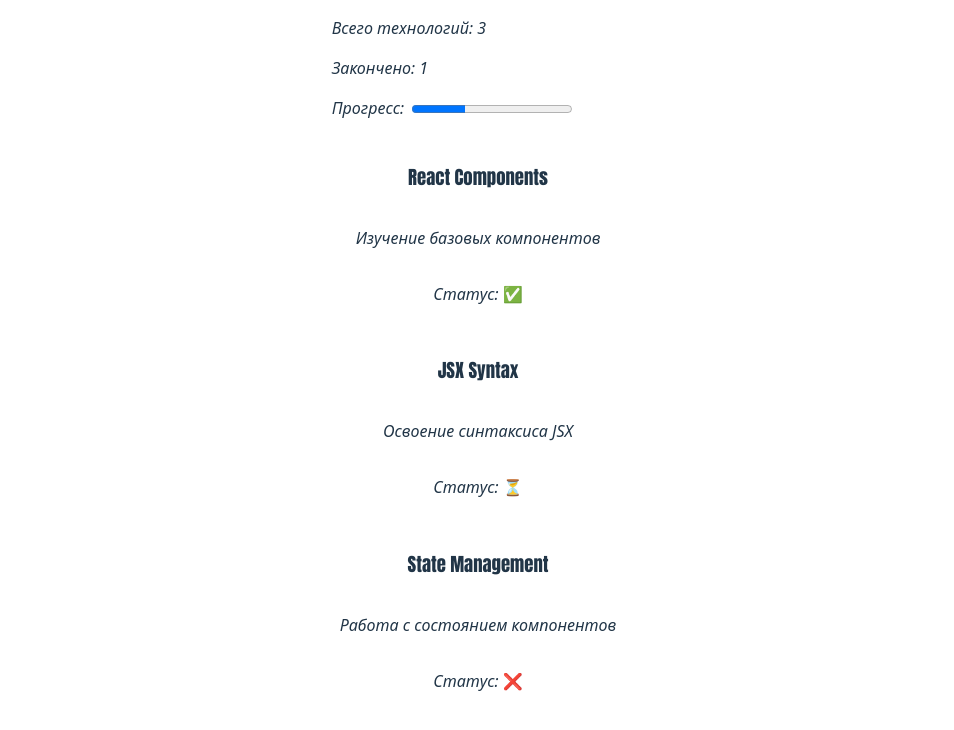
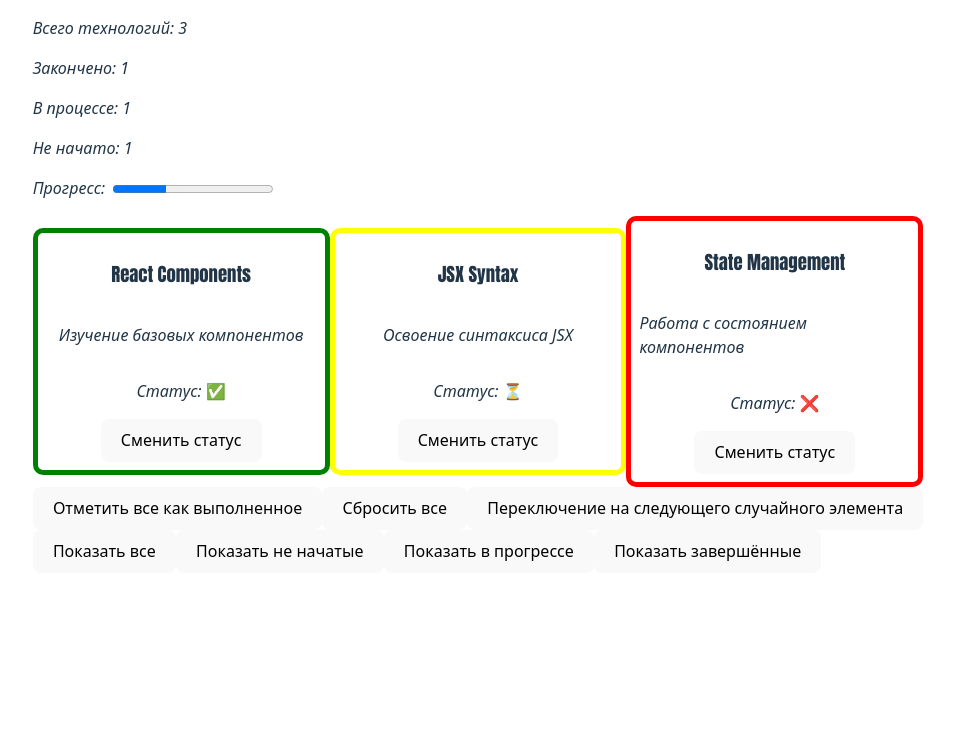
Before and after one commit to KG367/frontend-and-backend-practice-2, a React (Vite) app: page / in a window 1280 px wide. Shown: the top 730 px of the page, without its empty margins (162-1116 px from the left). Built offline with nearby package versions, Linux system fonts and the light colour scheme.

Commit message:
Практика 20

```diff
--- a/src/App.jsx
+++ b/src/App.jsx
@@ -1,9 +1,11 @@
 import './App.css'
 import TechnologyCard from './components/TechnologyCard.jsx'
 import ProgressHeader from './components/ProgressHeader.jsx';
+import { QuickActions, Filters } from './components/QuickActions.jsx';
+import { useState } from 'react';
 
 function App() {
-  const technologies = [
+  const [technologies, setTechnologies] = useState([
     {
       id: 1, title: 'React Components', description: 'Изучение базовых компонентов',
       status: 'completed'
@@ -15,16 +17,70 @@ function App() {
     {
       id: 3, title: 'State Management', description: 'Работа с состоянием компонентов', status: 'not-started'
     }
-  ];
+  ]);
+
+  const changeStat = (id) => {
+    setTechnologies((prev) =>
+      prev.map((t) =>
+        t.id === id ? { ...t, status: nextStat(t.status) } : t
+      )
+    );
+  }
+
+  const markAll = () => {
+    setTechnologies((prev) =>
+      prev.map((t) =>
+        ({ ...t, status: "completed" })
+      )
+    );
+  }
+
+  const resetAll = () => {
+    setTechnologies((prev) =>
+      prev.map((t) =>
+        ({ ...t, status: "not-started" })
+      )
+    );
+  }
+
+  const randomSelect = () => {
+    setTechnologies((prev) => {
+      const rIx = Math.floor(Math.random() * prev.length);
+      return prev.map((t, i) =>
+        i === rIx ? { ...t, status: nextStat(t.status) } : t
+      )
+    });
+  }
+
+  const nextStat = (stat) => {
+    switch (stat) {
+      case "completed":
+        return "not-started";
+      case "in-progress":
+        return "completed";
+      case "not-started":
+        return "in-progress";
+      default:
+        return "not-started";
+    }
+  }
+
+  const [filter, setFilter] = useState("all");
 
   return (
     <div>
       <ProgressHeader techs={technologies} />
       <div className="technologies">
-        {technologies.map(i =>
-          <TechnologyCard key={i.id} title={i.title} description={i.description} status={i.status} />
+        {technologies.filter((i) => { // фильтрация
+          if (filter==="all")
+            return true;
+          return i.status === filter;
+        }).map(i => // отображение отфильтрованного, по умолчанию всех
+          <TechnologyCard key={i.id} technology={i} chSt={changeStat} />
         )}
       </div>
+      <QuickActions completeAll={markAll} resetAll={resetAll} random={randomSelect} />
+      <Filters setFilter={setFilter}></Filters>
     </div>
   )
 }
--- a/src/components/ProgressHeader.jsx
+++ b/src/components/ProgressHeader.jsx
@@ -1,9 +1,10 @@
 function ProgressHeader({techs}) {
     return (
         <div>
-            {console.log(techs)}
             <p>Всего технологий: {techs.length}</p>
             <p>Закончено: {techs.filter(x=>x.status === "completed").length}</p>
+            <p>В процессе: {techs.filter(x=>x.status === "in-progress").length}</p>
+            <p>Не начато: {techs.filter(x=>x.status === "not-started").length}</p>
             <p>Прогресс: &nbsp;
                 <progress max={techs.length} value={techs.filter(x=>x.status === "completed").length}/>
             </p>
--- /dev/null
+++ b/src/components/QuickActions.jsx
@@ -0,0 +1,22 @@
+function QuickActions({ completeAll, resetAll, random }) {
+    return (
+        <div>
+            <button onClick={completeAll}>Отметить все как выполненное</button>
+            <button onClick={resetAll}>Сбросить все</button>
+            <button onClick={random}>Переключение на следующего случайного элемента</button>
+        </div>
+    )
+}
+
+function Filters({ setFilter }) {
+    return (
+        <div>
+            <button onClick={()=>setFilter("all")}>Показать все</button>
+            <button onClick={()=>setFilter("not-started")}>Показать не начатые</button>
+            <button onClick={()=>setFilter("in-progress")}>Показать в прогрессе</button>
+            <button onClick={()=>setFilter("completed")}>Показать завершённые</button>
+        </div>
+    )
+}
+
+export { QuickActions, Filters };
--- a/src/components/TechnologyCard.css
+++ b/src/components/TechnologyCard.css
@@ -4,6 +4,29 @@
     align-items: center;
     max-width: 300px;
     padding: 0.5rem;
+
+    transition: border 350ms linear,
+                transform 500ms ease-in-out;
+
+    border-style: solid;
+    border-width: 5px;
+    border-radius: 10px;
+}
+
+.tech-card.completed {
+    border-color: green;
+}
+
+.tech-card.in-progress {
+    border-color: yellow;
+}
+
+.tech-card.not-started {
+    border-color: red;
+}
+
+.tech-card:hover {
+    transform: translateY(-5px);
 }
 
 h3 {
--- a/src/components/TechnologyCard.jsx
+++ b/src/components/TechnologyCard.jsx
@@ -1,11 +1,12 @@
 import "./TechnologyCard.css"
 
-function TechnologyCard({ title, description, status }) {
+function TechnologyCard({ technology, chSt }) {
     return (
-        <div className="tech-card">
-            <h3>{title}</h3>
-            <p>{description}</p>
-            <p>Статус: {status === "completed" ? '✅' : (status === "in-progress" ? '⏳' : '❌')}</p>
+        <div className={`tech-card ${technology.status}`}>
+            <h3>{technology.title}</h3>
+            <p>{technology.description}</p>
+            <p>Статус: {technology.status === "completed" ? '✅' : (technology.status === "in-progress" ? '⏳' : '❌')}</p>
+            <button onClick={()=>{chSt(technology.id)}}>Сменить статус</button>
         </div>
     );
 }
```
